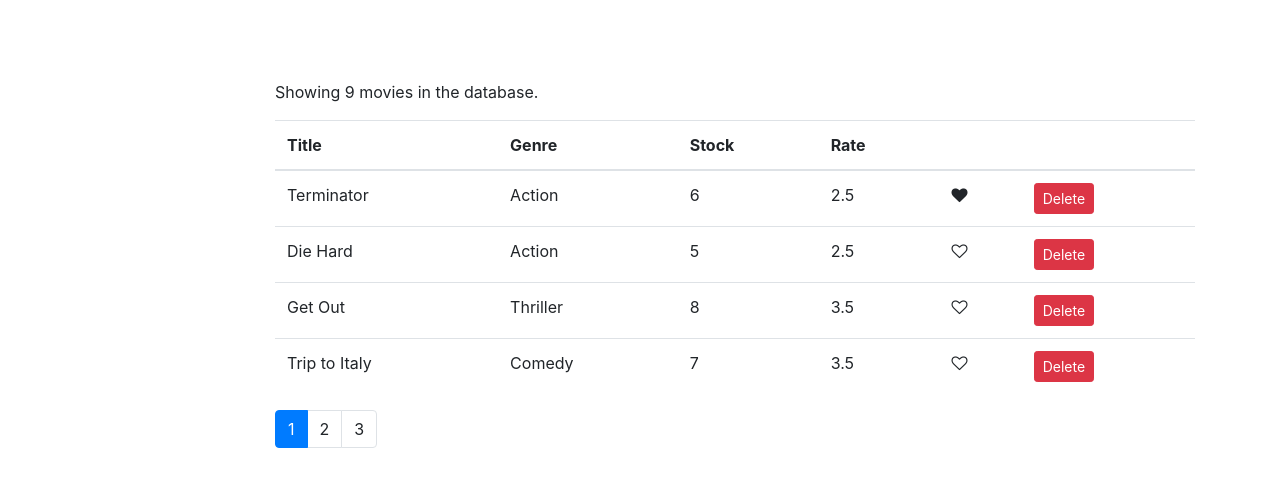
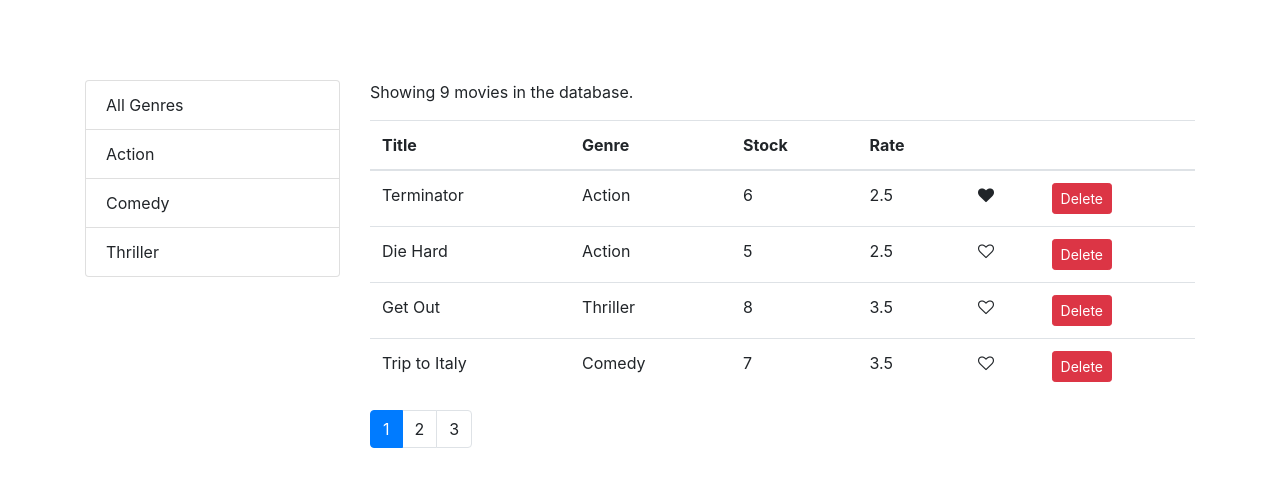
Before and after one commit to rdquintas/ReactLab, a React (Create React App) app in the folder vidly/: page / in a window 1280 px wide. Shown: the top 486 px of the page. Built offline with nearby package versions, Linux system fonts and the light colour scheme.

Commit message:
adding filtering

```diff
--- a/vidly/src/components/common/listGroup.jsx
+++ b/vidly/src/components/common/listGroup.jsx
@@ -1,7 +1,34 @@
 import React, { Component } from "react";
 
-const ListGroup = () => {
-  return null;
+const ListGroup = props => {
+  const {
+    items,
+    textProperty,
+    valueProperty,
+    selectedItem,
+    onItemSelect
+  } = props;
+  return (
+    <ul className="list-group">
+      {items.map(item => (
+        <li
+          style={{ cursor: "pointer" }}
+          onClick={() => onItemSelect(item)}
+          key={item[valueProperty]}
+          className={
+            item === selectedItem ? "list-group-item active" : "list-group-item"
+          }
+        >
+          {item[textProperty]}
+        </li>
+      ))}
+    </ul>
+  );
+};
+
+ListGroup.defaultProps = {
+  textProperty: "name",
+  valueProperty: "_id"
 };
 
 export default ListGroup;
--- a/vidly/src/components/movies.jsx
+++ b/vidly/src/components/movies.jsx
@@ -15,7 +15,9 @@ class Movies extends Component {
   };
 
   componentDidMount() {
-    this.setState({ movies: getMovies(), genres: getGenres() });
+    const genres = [{ name: "All Genres" }, ...getGenres()];
+
+    this.setState({ movies: getMovies(), genres: genres });
   }
 
   handleDelete = movie => {
@@ -36,27 +38,38 @@ class Movies extends Component {
   };
 
   handleGenreSelect = genre => {
-    console.log(genre);
+    this.setState({ selectedGenre: genre, currentPage: 1 });
   };
 
   render() {
     const { length: count } = this.state.movies;
-    const { pageSize, currentPage, movies: allMovies } = this.state;
+    const {
+      pageSize,
+      currentPage,
+      selectedGenre,
+      movies: allMovies
+    } = this.state;
 
     if (count === 0) return <p>There are no movies in the database.</p>;
 
-    const movies = paginate(allMovies, currentPage, pageSize);
+    const filtered =
+      selectedGenre && selectedGenre._id
+        ? allMovies.filter(m => m.genre._id === selectedGenre._id)
+        : allMovies;
+
+    const movies = paginate(filtered, currentPage, pageSize);
 
     return (
       <div className="row">
-        <div className="col-2">
+        <div className="col-3">
           <ListGroup
             items={this.state.genres}
+            selectedItem={this.state.selectedGenre}
             onItemSelect={this.handleGenreSelect}
           />
         </div>
         <div className="col">
-          <p>Showing {count} movies in the database.</p>
+          <p>Showing {filtered.length} movies in the database.</p>
           <table className="table">
             <thead>
               <tr>
@@ -94,7 +107,7 @@ class Movies extends Component {
             </tbody>
           </table>
           <Pagination
-            itemsCount={count}
+            itemsCount={filtered.length}
             pageSize={pageSize}
             currentPage={currentPage}
             onPageChange={this.handlePageChange}
```
